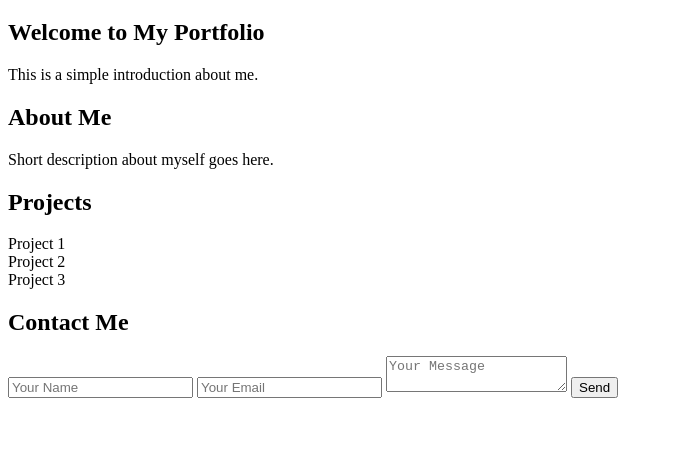
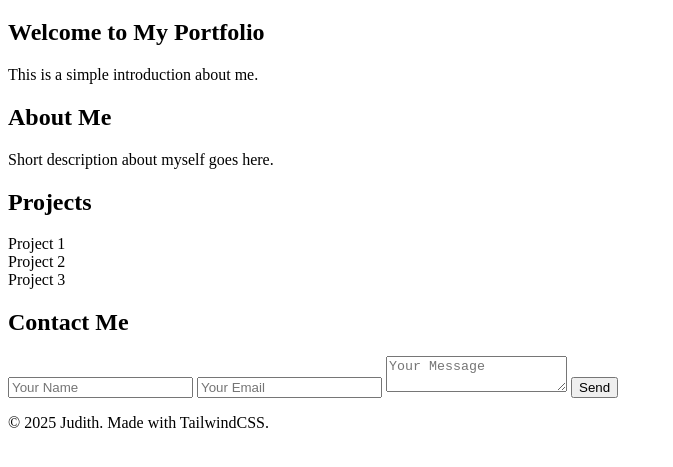
Before and after one commit to MUZIGA/my-portfolio, a plain HTML site: page index.html in a window 1280 px wide. Shown: the part 61-528 px from the top of the page, without its empty margins (0-673 px from the left). Drawn offline with Linux system fonts and the light colour scheme.

Commit message:
add footer to home page

```diff
--- a/index.html
+++ b/index.html
@@ -41,6 +41,9 @@
     </form>
   </section>
 
+<footer>
+    <p>&copy; 2025 Judith. Made with TailwindCSS.</p>
+  </footer>
 
 </body>
 </html>
```
